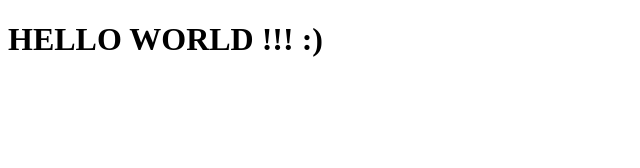
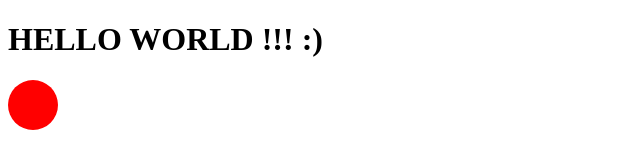
Before and after one commit to alNYCDA/daytest4, a plain HTML site: page index.html in a window 1280 px wide. Shown: the whole page, without its empty margins (0-640 px from the left). Drawn offline with Linux system fonts and the light colour scheme.

Commit message:
Added a circle

```diff
--- a/index.html
+++ b/index.html
@@ -8,5 +8,7 @@
 
 <h1> HELLO WORLD !!! :) </h1>
 
+<div style="width:50px; height:50px; border-radius:25px; background:red;">
+
 </body>
 </html>
```
